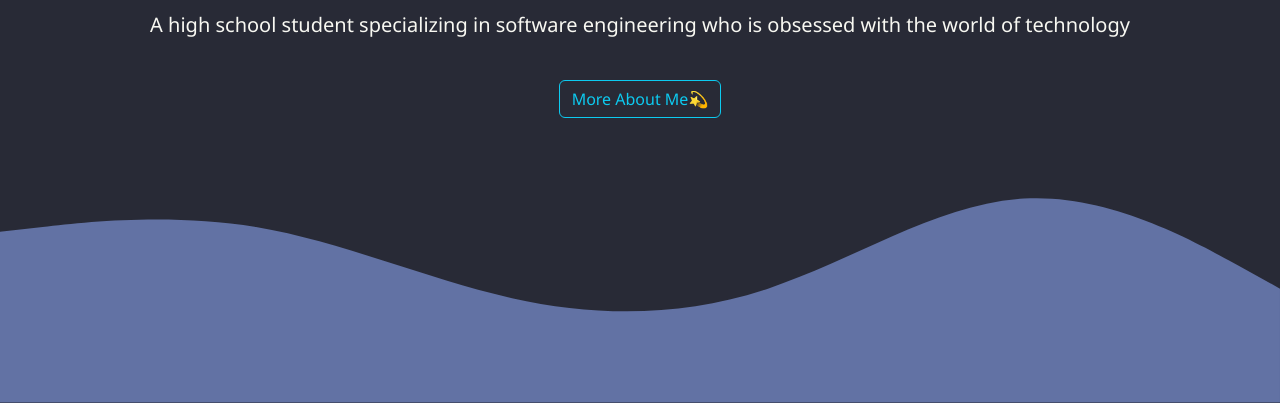
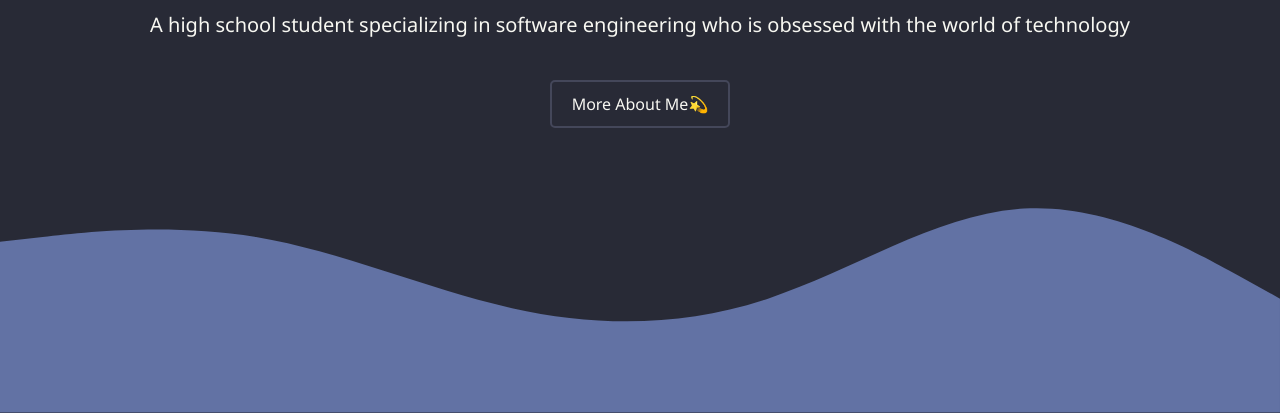
Before and after one commit to maungpindad/Bootstrap-Portfolio, a plain HTML site: page index.html in a window 1280 px wide. Shown: the part 417-830 px from the top of the page. Drawn offline with nearby package versions, Linux system fonts and the light colour scheme.

Commit message:
Update navbar

```diff
--- a/index.html
+++ b/index.html
@@ -85,9 +85,8 @@
         obsessed with the world of technology
       </p>
       <br />
-      <button type="button" class="btn btn-outline-info">
-        More About Me💫
-      </button>
+      <button class="transparent-button">More About Me💫</button>
+
       <svg xmlns="http://www.w3.org/2000/svg" viewBox="0 0 1440 320">
         <path
           fill="#6272a4"
--- a/style.css
+++ b/style.css
@@ -22,3 +22,20 @@ section h1 {
 section p {
   color: #f8f8f2;
 }
+
+.transparent-button {
+  background-color: transparent;
+  border: 2px solid #44475a;
+  color: #f8f8f2;
+  padding: 10px 20px;
+  border-radius: 5px;
+  font-size: 16px;
+  transition: color 0.5s ease;
+}
+
+.transparent-button:hover {
+  color: #ff79c6;
+  text-decoration: underline;
+  text-decoration-thickness: 2px;
+  text-underline-offset: 2px;
+}
```
